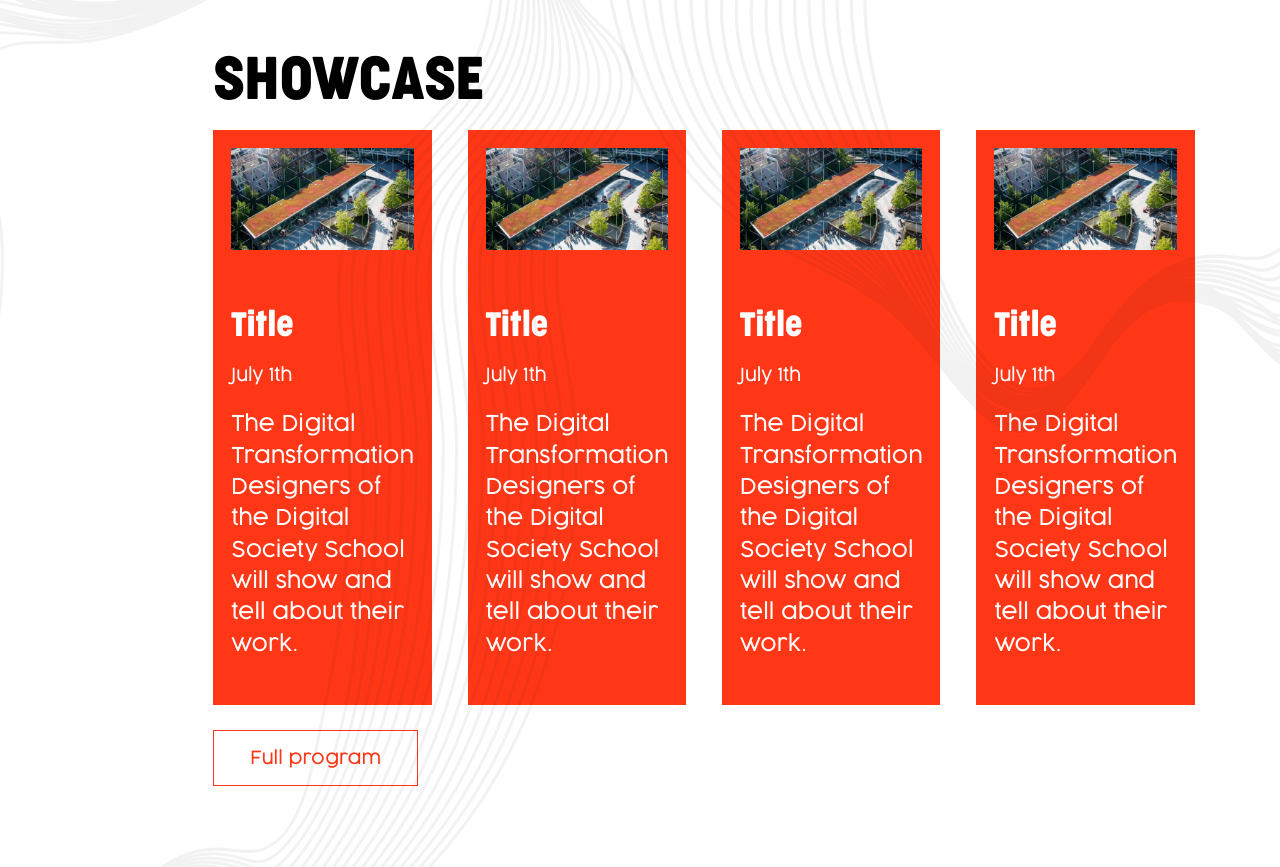
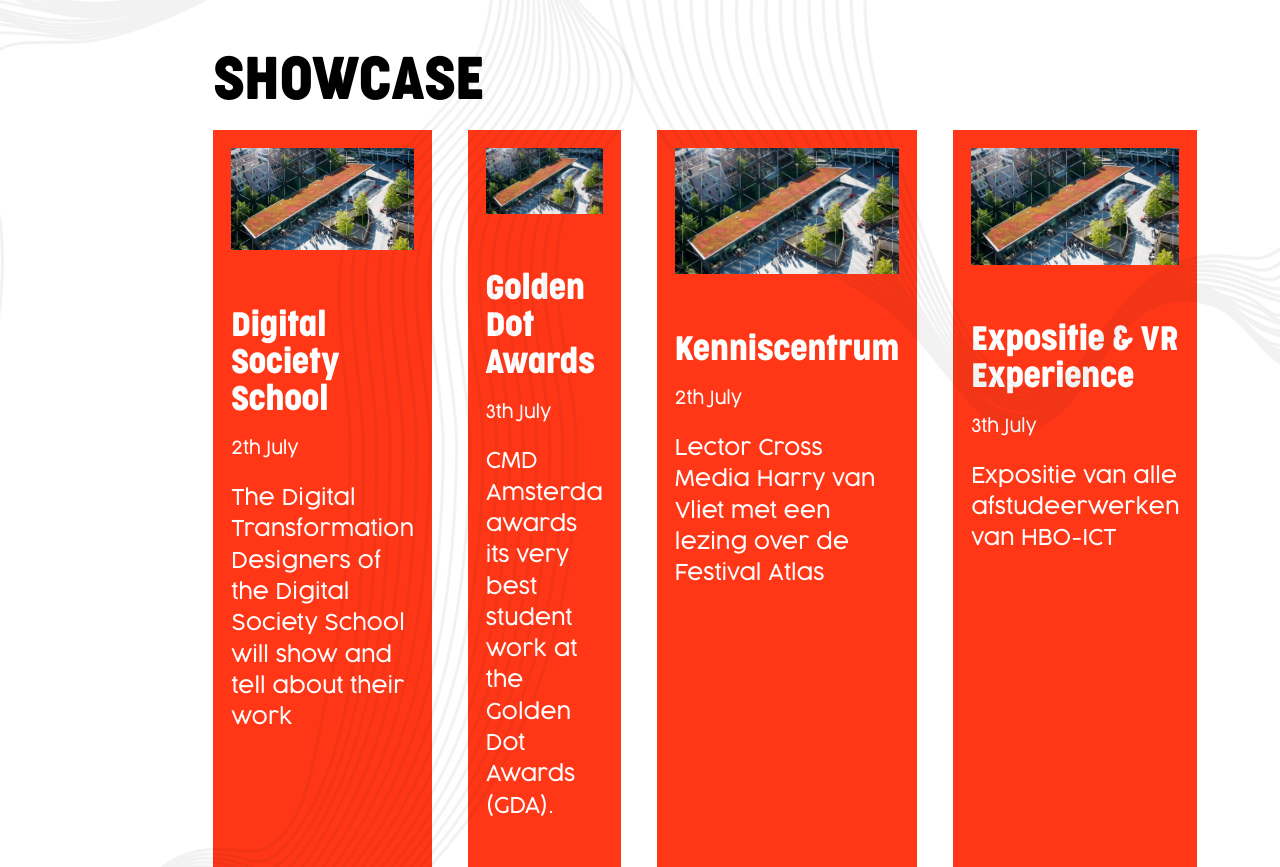
Before and after one commit to outburstams/outburst.ams, an Eleventy site: page index.njk in a window 1280 px wide. Shown: the part 856-1723 px from the top of the page. Built offline with nearby package versions, Linux system fonts and the light colour scheme; Eleventy itself is replaced by a stand-in of ours; files that its build step writes are made by us from their sources; a web font is replaced by a local one.

Commit message:
Add showcase items

```diff
--- /dev/null
+++ b/_data/showcase/showcase.json
@@ -0,0 +1,30 @@
+{
+  "showcase1": {
+    "img": "/static/img/showcase.png",
+    "title": "Digital Society School",
+    "description": "The Digital Transformation Designers of the Digital Society School will show and tell about their work",
+    "location": "Studio HvA",
+    "date": "2th July"
+  },
+  "showcase2": {
+    "img": "/static/img/showcase.png",
+    "title": "Golden Dot Awards",
+    "description": "CMD Amsterda awards its very best student work at the Golden Dot Awards (GDA). ",
+    "location": "Studio HvA",
+    "date": "3th July"
+  },
+  "showcase3": {
+    "img": "/static/img/showcase.png",
+    "title": "Kenniscentrum",
+    "description": "Lector Cross Media Harry van Vliet met een lezing over de Festival Atlas",
+    "location": "Kenniscentrum",
+    "date": "2th July"
+  },
+  "showcase4": {
+    "img": "/static/img/showcase.png",
+    "title": "Expositie & VR Experience",
+    "description": "Expositie van alle afstudeerwerken van HBO-ICT",
+    "location": "Dome",
+    "date": "3th July"
+  }
+}
--- a/_includes/blocks/showcase.njk
+++ b/_includes/blocks/showcase.njk
@@ -2,9 +2,6 @@
   <h3>Showcase</h3>
   <div class="container">
   {% include 'components/article.njk' %}
-  {% include 'components/article.njk' %}
-  {% include 'components/article.njk' %}
-  {% include 'components/article.njk' %}
   </div>
   <a href="/program" class="btn">Full program</a>
 </section>
--- a/_includes/components/article.njk
+++ b/_includes/components/article.njk
@@ -1,6 +1,24 @@
 <article>
-  <img src="/static/img/showcase.png">
-  <h4>Title</h4>
-  <time datetime="2018-07-07">July 1th</time>
-  <p>The Digital Transformation Designers of the Digital Society School will show and tell about their work.</p>
+  <img src="{{ showcase.showcase.showcase1.img }}">
+  <h4>{{ showcase.showcase.showcase1.title }}</h4>
+  <time datetime="2018-07-07">{{ showcase.showcase.showcase1.date }}</time>
+  <p>{{ showcase.showcase.showcase1.description }}</p>
 </article>
+<article>
+  <img src="{{ showcase.showcase.showcase2.img }}">
+  <h4>{{ showcase.showcase.showcase2.title }}</h4>
+  <time datetime="2018-07-07">{{ showcase.showcase.showcase2.date }}</time>
+  <p>{{ showcase.showcase.showcase2.description }}</p>
+</article>
+<article>
+  <img src="{{ showcase.showcase.showcase3.img }}">
+  <h4>{{ showcase.showcase.showcase3.title }}</h4>
+  <time datetime="2018-07-07">{{ showcase.showcase.showcase3.date }}</time>
+  <p>{{ showcase.showcase.showcase3.description }}</p>
+</article>
+<article>
+  <img src="{{ showcase.showcase.showcase4.img }}">
+  <h4>{{ showcase.showcase.showcase4.title }}</h4>
+  <time datetime="2018-07-07">{{ showcase.showcase.showcase4.date }}</time>
+  <p>{{ showcase.showcase.showcase4.description }}</p>
+</article>
```
